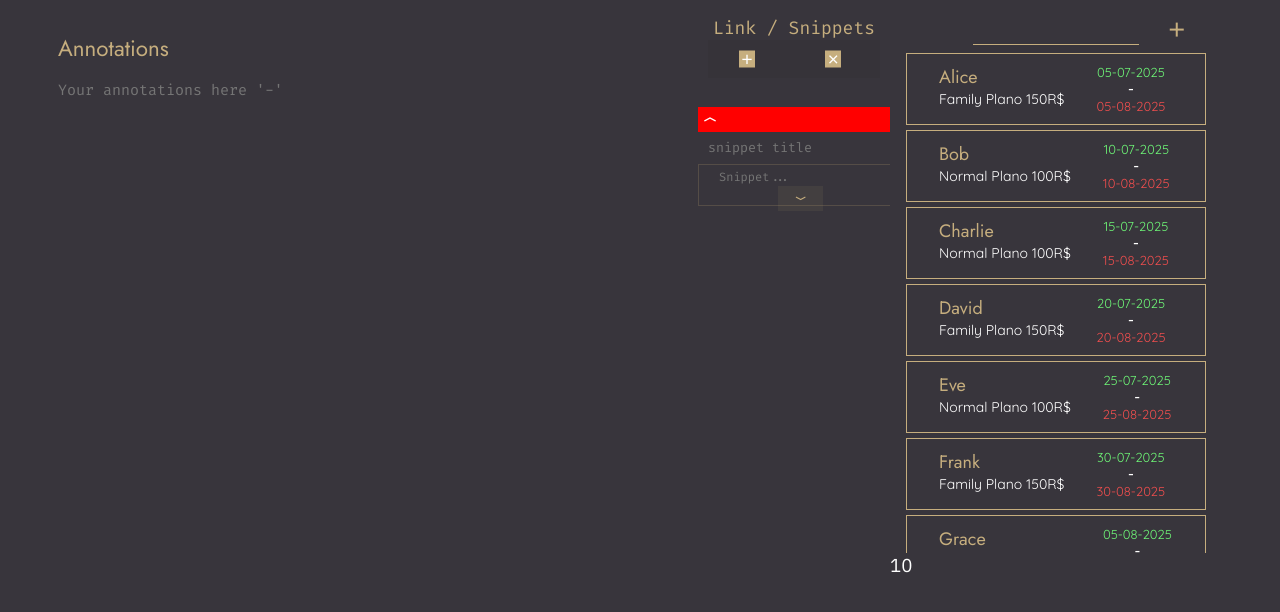
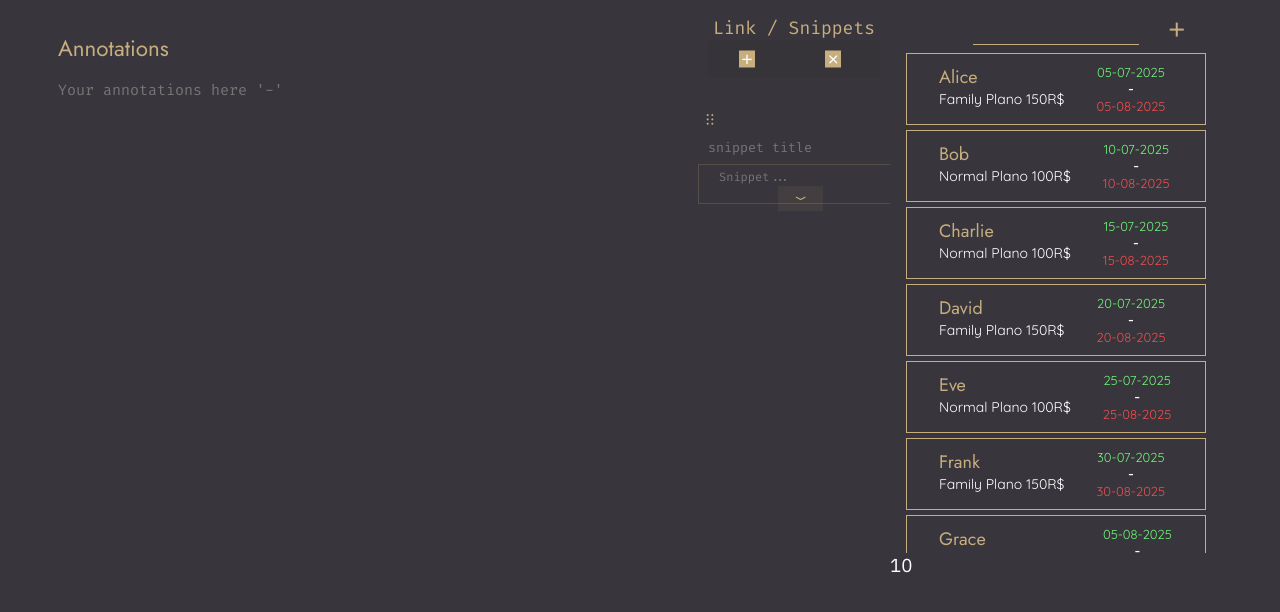
Before and after one commit to renansouza12/ClientEase, an Angular app: page / in a window 1280 px wide. Shown: the top 612 px of the page. Built offline with nearby package versions, Linux system fonts and the light colour scheme.

Commit message:
fix(drag-drop): hide default cdk drag preview in snipped card

```diff
--- a/src/app/components/links-and-snippets/links-and-snippets.component.scss
+++ b/src/app/components/links-and-snippets/links-and-snippets.component.scss
@@ -97,7 +97,7 @@
         width: 100%;
         display: grid;
         grid-template-columns: repeat(auto-fill, minmax(200px, 1fr));
-        gap: 1rem;
+        gap: 5rem;
         overflow: hidden;
         overflow-y: auto;
         padding: 15% 0%;
--- a/src/app/components/links-and-snippets/links-and-snippets.component.ts
+++ b/src/app/components/links-and-snippets/links-and-snippets.component.ts
@@ -1,10 +1,10 @@
 import { Component } from '@angular/core';
-import { CdkDrag, CdkDragDrop, CdkDropList, moveItemInArray } from '@angular/cdk/drag-drop';
+import {  CdkDragDrop, CdkDropList, moveItemInArray } from '@angular/cdk/drag-drop';
 import { SnippetCardComponent } from '../snippet-card/snippet-card.component';
 
 @Component({
   selector: 'app-links-and-snippets',
-  imports: [SnippetCardComponent,CdkDrag, CdkDropList],
+  imports: [SnippetCardComponent, CdkDropList],
   templateUrl: './links-and-snippets.component.html',
   styleUrl: './links-and-snippets.component.scss'
 })
--- a/src/app/components/snippet-card/snippet-card.component.html
+++ b/src/app/components/snippet-card/snippet-card.component.html
@@ -1,6 +1,6 @@
 <div cdkDrag>
         <div cdkDragHandle class="drag-handle">
-                <i class="ri-arrow-up-wide-fill"></i>
+                <i class="ri-draggable"></i>
         </div>
         <input class="snippet_title" type="text" placeholder="snippet title" />
         <textarea name="snippet_text" id="snippet_text" placeholder="Snippet..." (click)="snippetClick()"
--- a/src/app/components/snippet-card/snippet-card.component.scss
+++ b/src/app/components/snippet-card/snippet-card.component.scss
@@ -9,9 +9,16 @@
     transition: .4s;
     transition: height .7s cubic-bezier(0.4, 0, 0.2, 1) ;
 
-
     &.expand {
         height: 200px;
+    }
+
+    .cdk-drag{
+        transition: transform 250ms cubic-bezier(0.25, 0.8, 0.25, 1);
+    }
+    .cdk-drag-placeholder{
+        opacity: 0.3;
+        background: #a8926667;
     }
 
     .drag-handle {
@@ -20,7 +27,10 @@
         display: flex;
         align-items: center;
         padding: 4px;
-        background-color: red;
+
+        i {
+            color: var(--primary-color);
+        }
     }
 
     input {
@@ -37,7 +47,9 @@
         padding: 2% 10%;
         cursor: pointer;
         overflow: hidden;
+        height: 40px;
         width: 100%;
+        transition: .3s;
         min-width: 0;
         resize: none;
 
--- a/src/styles.scss
+++ b/src/styles.scss
@@ -83,3 +83,7 @@ label{
     font-weight: 400;
     color: var(--white-color);
 }
+
+.cdk-drag-preview{
+    display: none !important;
+}
```
